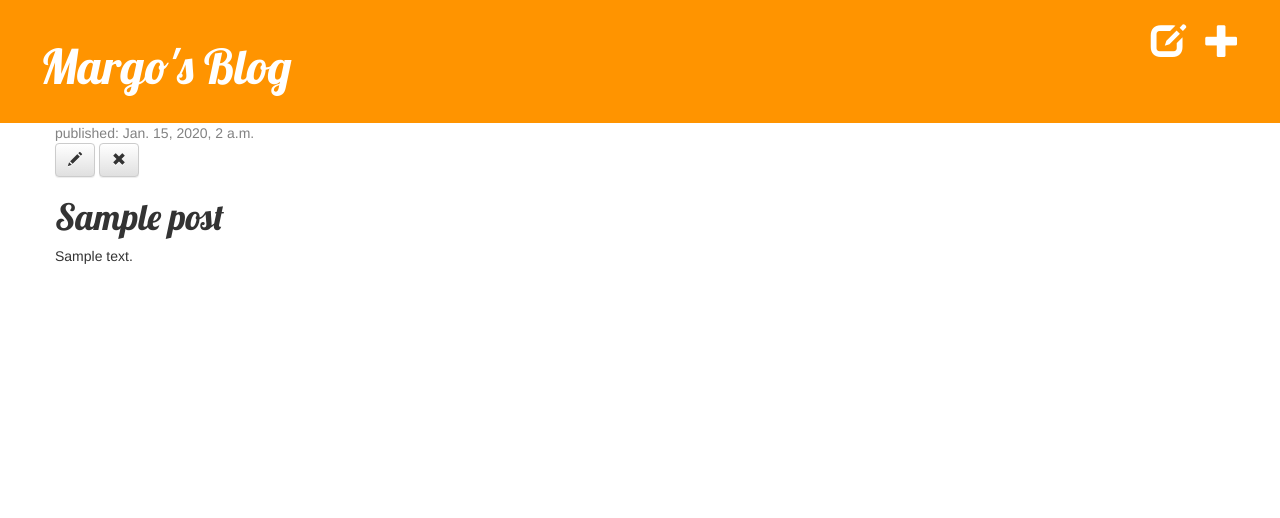
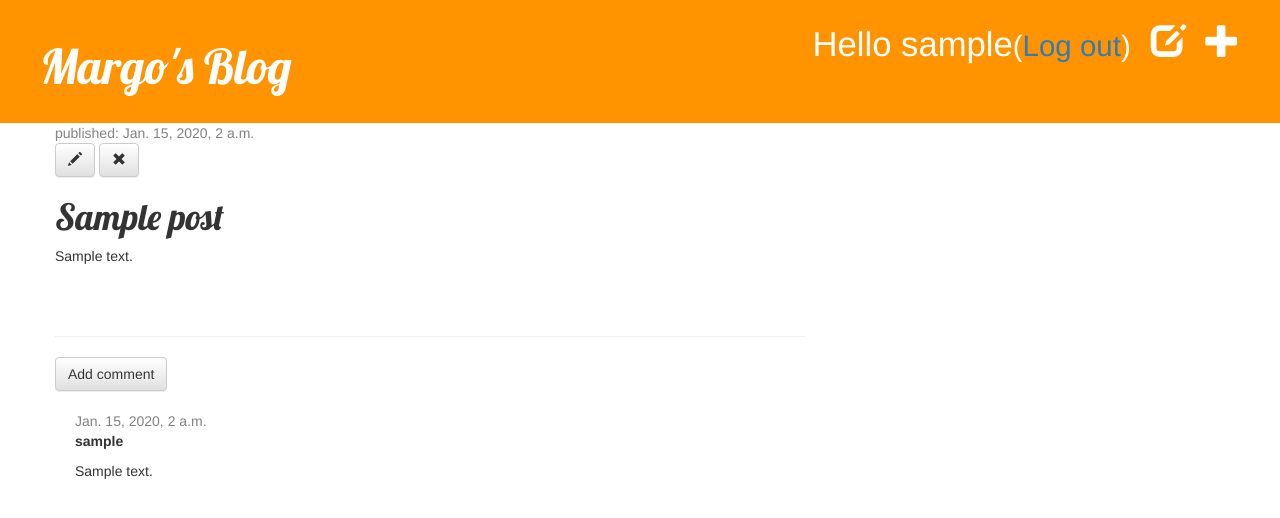
Before and after one commit to azilli/my-first-blog, a Django app: page /post/1/ in a window 1280 px wide. Shown: the top 518 px of the page. Run offline with Django 3.2, Linux system fonts and the light colour scheme; a user stored in the database is signed in; tables that the repository leaves empty hold one stand-in row (values such as "Sample post"); some libraries are stand-ins or nearby versions.

Commit message:
Added login and comments.

```diff
--- a/blog/admin.py
+++ b/blog/admin.py
@@ -1,4 +1,5 @@
 from django.contrib import admin
-from .models import Post
+from .models import Post, Comment
 
 admin.site.register(Post)
+admin.site.register(Comment)
--- a/blog/models.py
+++ b/blog/models.py
@@ -14,5 +14,22 @@ class Post(models.Model):
     self.published_date = timezone.now()
     self.save()
 
+  def approved_comments(self):
+    return self.comments.filter(approved_comment=True)
+
   def __str__(self):
     return self.title
+
+class Comment(models.Model):
+  post = models.ForeignKey('blog.Post', related_name='comments')
+  author = models.ForeignKey('auth.User')
+  text = models.TextField()
+  created_date = models.DateTimeField(default=timezone.now)
+  approved_comment = models.BooleanField(default=False)
+
+  def approve(self):
+    self.approved_comment = True
+    self.save()
+
+  def __str__(self):
+    return self.author.username + ":" + self.text
--- a/blog/static/css/blog.css
+++ b/blog/static/css/blog.css
@@ -35,3 +35,6 @@ header h1, header h1 a, header h1 a:visited, header h1 a:active {
 .post h2 a, .post h2 a:visited {
   color: #000000;
 }
+.comment {
+  margin: 20px 0px 20px 20px;
+}
--- a/blog/templates/blog/base.html
+++ b/blog/templates/blog/base.html
@@ -12,6 +12,9 @@
       {% if user.is_authenticated %}
         <a href="{% url 'post_new' %}" class="top-menu"><span class="glyphicon glyphicon-plus"></span></a>
         <a href="{% url 'post_draft_list' %}" class="top-menu"><span class="glyphicon glyphicon-edit"></span></a>
+        <p class="top-menu">Hello {{ user.username }}<small>(<a href="{% url 'django.contrib.auth.views.logout' %}">Log out</a>)</small></a>
+      {% else %}
+        <a href="{% url 'django.contrib.auth.views.login' %}" class="top-menu"><span class="glyphicon glyphicon-lock"></span></a>
       {% endif %}
       <h1><a href="/">Margo's Blog</a></h1>
     </header>
--- a/blog/templates/blog/post_detail.html
+++ b/blog/templates/blog/post_detail.html
@@ -21,4 +21,23 @@
     <h1>{{ post.title }}</h1>
     <p>{{ post.text|linebreaks }}</p>
   </div>
+  <hr>
+    <a class="btn btn-default" href="{% url 'add_comment_to_post' pk=post.pk %}">Add comment</a>
+    {% for comment in post.comments.all %}
+      {% if user.is_authenticated or comment.approved_comment %}
+        <div class="comment">
+          <div class="date">
+            {{ comment.created_date }}
+            {% if not comment.approved_comment %}
+              <a class="btn btn-default" href="{% url 'comment_remove' pk=comment.pk %}"><span class="glyphicon glyphicon-remove"></span></a>
+              <a class="btn btn-default" href="{% url 'comment_approve' pk=comment.pk %}"><span class="glyphicon glyphicon-ok"></span></a>
+            {% endif %}
+          </div>
+          <strong>{{ comment.author }}</strong>
+          <p>{{ comment.text|linebreaks }}</p>
+        </div>
+      {% endif %}
+    {% empty %}
+      <p>No comments here yet :(</p>
+    {% endfor %}
 {% endblock %}
--- a/blog/urls.py
+++ b/blog/urls.py
@@ -9,4 +9,7 @@ urlpatterns = [
   url(r'^drafts/$', views.post_draft_list, name="post_draft_list"),
   url(r'^post/(?P<pk>\d+)/publish/$', views.post_publish, name="post_publish"),
   url(r'^post/(?P<pk>\d+)/remove/$', views.post_remove, name="post_remove"),
+  url(r'^post/(?P<pk>\d+)/comment/$', views.add_comment_to_post, name="add_comment_to_post"),
+  url(r'^comment/(?P<pk>\d+)/remove/$', views.comment_remove, name="comment_remove"),
+  url(r'^comment/(?P<pk>\d+)/approve/$', views.comment_approve, name="comment_approve"),
 ]
--- a/blog/views.py
+++ b/blog/views.py
@@ -1,8 +1,10 @@
 from django.shortcuts import render, get_object_or_404
 from django.utils import timezone
-from .models import Post
-from .forms import PostForm
+from .models import Post, Comment
+from .forms import PostForm, CommentForm
 from django.shortcuts import redirect
+from django.contrib.auth.decorators import login_required
+from django.contrib.auth.models import User
 
 def post_list(request):
   posts = Post.objects.filter(published_date__lte=timezone.now()).order_by(
@@ -13,6 +15,7 @@ def post_detail(request, pk):
   post = get_object_or_404(Post, pk=pk)
   return render(request, 'blog/post_detail.html', {'post': post})
 
+@login_required
 def post_new(request):
   if request.method == "POST":
     form = PostForm(request.POST)
@@ -25,6 +28,7 @@ def post_new(request):
     form = PostForm()
   return render(request, 'blog/post_edit.html', {'form': form})
 
+@login_required
 def post_edit(request, pk):
   post = get_object_or_404(Post, pk=pk)
   if request.method == "POST":
@@ -38,16 +42,48 @@ def post_edit(request, pk):
     form = PostForm(instance=post)
   return render(request, 'blog/post_edit.html', {'form': form})
 
+@login_required
 def post_draft_list(request):
-  posts = Post.objects.filter(published_date__isnull=True).order_by('-created_date')
+  user = User.objects.get(email__exact=request.user.email)
+  posts = Post.objects.filter(published_date__isnull=True, author_id=user).order_by('-created_date')
   return render(request, 'blog/post_draft_list.html', {'posts': posts})
 
+@login_required
 def post_publish(request, pk):
   post = get_object_or_404(Post, pk=pk)
   post.publish()
   return redirect('blog.views.post_detail', pk=pk)
 
+@login_required
 def post_remove(request, pk):
   post = get_object_or_404(Post, pk=pk)
   post.delete()
   return redirect('blog.views.post_list')
+
+@login_required
+def add_comment_to_post(request, pk):
+  post = get_object_or_404(Post, pk=pk)
+  if request.method == 'POST':
+    form = CommentForm(request.POST)
+    if form.is_valid():
+      comment = form.save(commit=False)
+      comment.post = post
+      comment.author = request.user
+      comment.save()
+      return redirect('blog.views.post_detail', pk=post.pk)
+  else:
+    form = CommentForm()
+  return render(request, 'blog/add_comment_to_post.html', {'form': form})
+
+@login_required
+def comment_approve(request, pk):
+  comment = get_object_or_404(Comment, pk=pk)
+  comment.approve()
+  return redirect('blog.views.post_detail', pk=comment.post.pk)
+
+@login_required
+def comment_remove(request, pk):
+  comment = get_object_or_404(Comment, pk=pk)
+  post_pk = comment.post.pk
+  comment.delete()
+  return redirect('blog.views.post_detail', pk=post_pk)
--- a/myblog/settings.py
+++ b/myblog/settings.py
@@ -52,6 +52,8 @@ MIDDLEWARE_CLASSES = [
 ]
 
 ROOT_URLCONF = 'myblog.urls'
+
+LOGIN_REDIRECT_URL = '/'
 
 TEMPLATES = [
     {
--- a/myblog/urls.py
+++ b/myblog/urls.py
@@ -1,22 +1,11 @@
-"""myblog URL Configuration
+from django.conf.urls import include, url
 
-The `urlpatterns` list routes URLs to views. For more information please see:
-    https://docs.djangoproject.com/en/1.9/topics/http/urls/
-Examples:
-Function views
-    1. Add an import:  from my_app import views
-    2. Add a URL to urlpatterns:  url(r'^$', views.home, name='home')
-Class-based views
-    1. Add an import:  from other_app.views import Home
-    2. Add a URL to urlpatterns:  url(r'^$', Home.as_view(), name='home')
-Including another URLconf
-    1. Import the include() function: from django.conf.urls import url, include
-    2. Add a URL to urlpatterns:  url(r'^blog/', include('blog.urls'))
-"""
-from django.conf.urls import include, url
 from django.contrib import admin
+admin.autodiscover()
 
 urlpatterns = [
     url(r'^admin/', admin.site.urls),
+    url(r'^accounts/login/$', 'django.contrib.auth.views.login'),
+    url(r'^accounts/logout/$', 'django.contrib.auth.views.logout', {'next_page': '/'}),
     url(r'', include('blog.urls')),
 ]
```
Also changed, not shown: blog/forms.py (+7 -1 lines), blog/templates/blog/add_comment_to_post.html (added, +9 -0 lines), blog/templates/blog/post_list.html (+5 -4 lines), blog/templates/registration/login.html (added, +25 -0 lines), blog/migrations/0002_comment.py (added).
